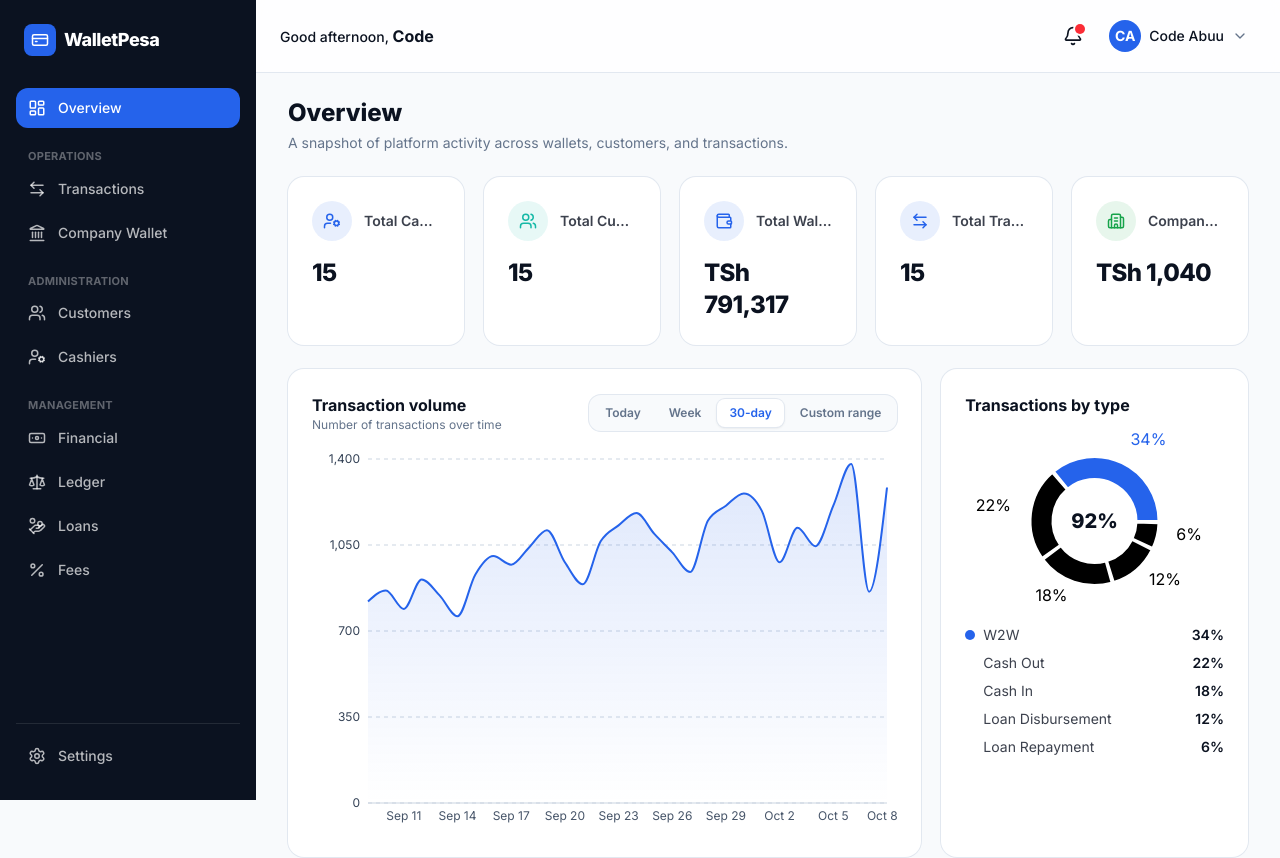
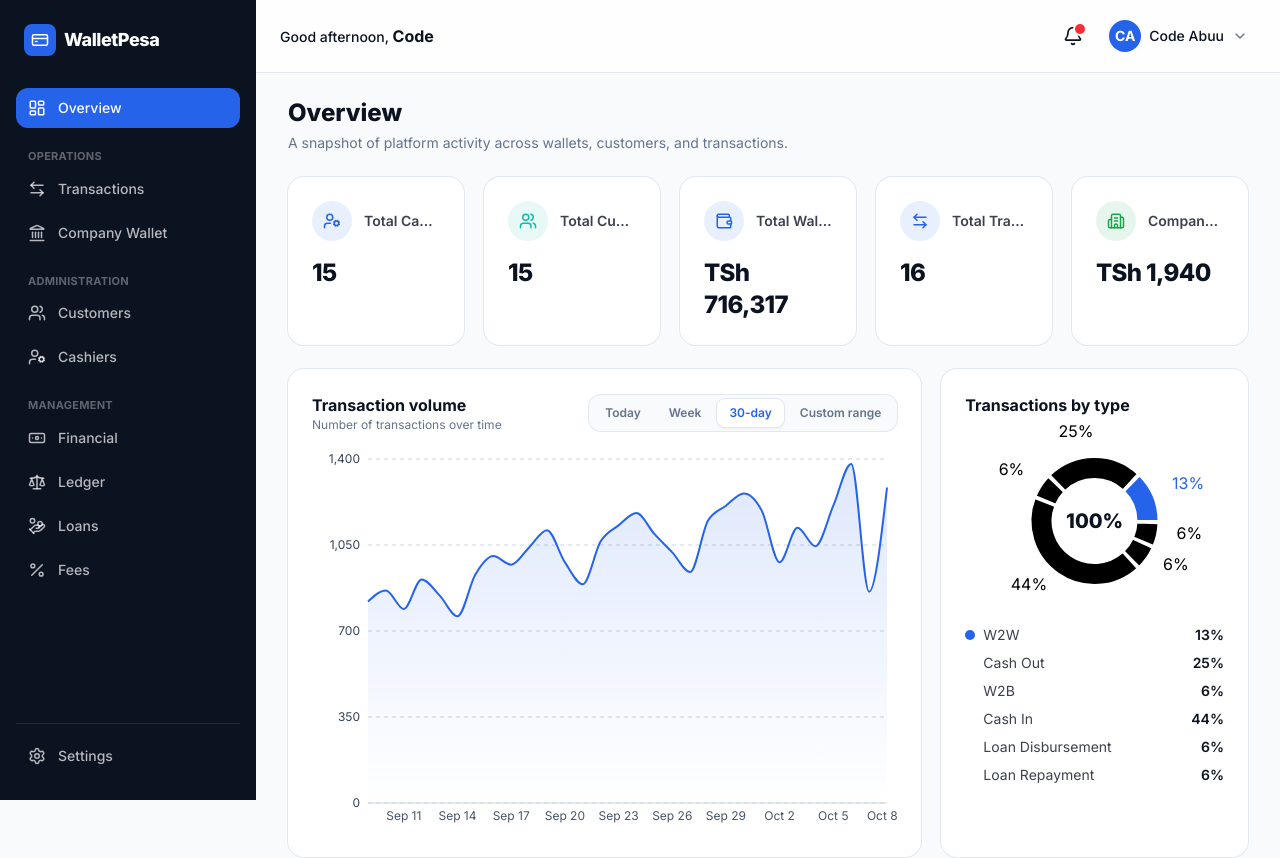
Before and after one commit to Abuu37/E-wallet-frontend, a React (Vite) app: page /dashboard in a window 1280 px wide. Shown: the top 858 px of the page. Built offline with nearby package versions, Linux system fonts and the light colour scheme.

Commit message:
feat: add W2B (wallet-to-bank withdrawal) transaction type end-to-end

```diff
--- a/src/components/ui/TransactionHistoryView.tsx
+++ b/src/components/ui/TransactionHistoryView.tsx
@@ -18,6 +18,7 @@ import {
   Globe,
   Percent,
   CalendarDays,
+  Landmark,
 } from 'lucide-react'
 import TypeBadge from './TypeBadge'
 import StatusBadge, { type StatusBadgeVariant } from './StatusBadge'
@@ -47,6 +48,7 @@ const txTypeIcon: Record<TxType, typeof Send> = {
   W2W: Send,
   'Cash In': ArrowDownRight,
   'Cash Out': ArrowUpRight,
+  W2B: Landmark,
   'Loan Disbursement': HandCoins,
   'Loan Repayment': HandCoins,
 }
@@ -55,6 +57,7 @@ const typeTone = {
   W2W: 'blue',
   'Cash In': 'green',
   'Cash Out': 'rose',
+  W2B: 'rose',
   'Loan Disbursement': 'orange',
   'Loan Repayment': 'amber',
 } as const
@@ -63,6 +66,7 @@ const recipientLabel: Record<TxType, string> = {
   W2W: 'Recipient wallet',
   'Cash In': 'Served by (cashier)',
   'Cash Out': 'Served by (cashier)',
+  W2B: 'Bank account',
   'Loan Disbursement': 'Loan account',
   'Loan Repayment': 'Loan account',
 }
@@ -73,6 +77,7 @@ const txTypeOptions: Array<TxType | 'All'> = [
   'W2W',
   'Cash In',
   'Cash Out',
+  'W2B',
   'Loan Disbursement',
   'Loan Repayment',
 ]
--- a/src/features/financial/pages/Financial.tsx
+++ b/src/features/financial/pages/Financial.tsx
@@ -22,6 +22,7 @@ import {
   RotateCcw,
   CirclePlus,
   FileText,
+  Landmark,
 } from 'lucide-react'
 import type { LucideIcon } from 'lucide-react'
 import StatCard from '../../../components/ui/StatCard'
@@ -52,6 +53,7 @@ const typeTone = {
   W2W: 'blue',
   'Cash In': 'green',
   'Cash Out': 'rose',
+  W2B: 'rose',
   'Loan Disbursement': 'orange',
   'Loan Repayment': 'amber',
 } as const
@@ -60,6 +62,7 @@ const txTypeIcon = {
   W2W: Send,
   'Cash In': ArrowDownRight,
   'Cash Out': ArrowUpRight,
+  W2B: Landmark,
   'Loan Disbursement': HandCoins,
   'Loan Repayment': HandCoins,
 } as const
@@ -68,6 +71,7 @@ const recipientLabel = {
   W2W: 'Recipient wallet',
   'Cash In': 'Served by (cashier)',
   'Cash Out': 'Served by (cashier)',
+  W2B: 'Bank account',
   'Loan Disbursement': 'Loan account',
   'Loan Repayment': 'Loan account',
 } as const
--- a/src/features/ledger/data.ts
+++ b/src/features/ledger/data.ts
@@ -41,6 +41,7 @@ export interface JournalEntry {
 export const TRUST_ACCOUNT_BALANCE = 3_800_000
 
 export const chartOfAccounts: Account[] = [
+  { id: '1010', name: 'Bank Account', category: 'Asset' },
   { id: '1020', name: 'Loans Receivable', category: 'Asset' },
   { id: '2000', name: 'Customer Wallet', category: 'Liability' },
   { id: '2005', name: 'Cashier Float Wallet', category: 'Liability' },
@@ -76,6 +77,16 @@ const cashierFloatLine = (debit: number, credit: number): JournalLine => ({
   credit,
 })
 
+// W2B pays out to a real external bank account, so — unlike Cash In/Out, which only ever
+// move between two internal liability wallets — it needs an actual asset account on the
+// other side of the entry: the company's own bank balance genuinely decreases.
+const bankAccountLine = (debit: number, credit: number): JournalLine => ({
+  accountId: '1010',
+  accountName: accountName('1010'),
+  debit,
+  credit,
+})
+
 /** Splits a recognized fee into net Fee Income and the excise tax owed on it, as matched credit lines. */
 const feeLines = (fee: number): JournalLine[] => {
   if (fee <= 0) return []
@@ -93,6 +104,8 @@ const describe = (tx: Transaction) => {
       return `Cash deposit via ${tx.channel} — served by ${tx.recipientName ?? 'cashier'}`
     case 'Cash Out':
       return `Cash withdrawal via ${tx.channel} — served by ${tx.recipientName ?? 'cashier'}`
+    case 'W2B':
+      return `Wallet-to-bank withdrawal to ${tx.recipientName ?? 'bank account'}`
     case 'W2W':
       return `Wallet-to-wallet transfer to ${tx.recipientName ?? 'recipient'}`
     case 'Loan Disbursement':
@@ -127,6 +140,11 @@ const buildLines = (tx: Transaction): JournalLine[] => {
     case 'Cash Out':
       lines.push(walletLine(tx.amount, 0))
       lines.push(cashierFloatLine(0, tx.amount - fee))
+      lines.push(...feeLines(fee))
+      break
+    case 'W2B':
+      lines.push(walletLine(tx.amount, 0))
+      lines.push(bankAccountLine(0, tx.amount - fee))
       lines.push(...feeLines(fee))
       break
     case 'W2W':
--- a/src/features/overview/data.ts
+++ b/src/features/overview/data.ts
@@ -93,13 +93,16 @@ export interface TransactionTypeShare {
 }
 
 // Fixed categorical order, validated adjacency (incl. circular pie wrap). Never reassign hues.
-export const transactionByType: TransactionTypeShare[] = [
-  { type: 'W2W', value: 34, color: '#2563eb' },
-  { type: 'Cash Out', value: 22, color: 'var(--color-chart-orange)' },
-  { type: 'Cash In', value: 18, color: 'var(--color-chart-aqua)' },
-  { type: 'Loan Disbursement', value: 12, color: 'var(--color-chart-amber)' },
-  { type: 'Loan Repayment', value: 6, color: 'var(--color-chart-green)' },
-]
+// Values (percentage shares) are computed live from real transactions — see
+// getTransactionTypeShare in features/transactions/data.ts; this only fixes each type's color.
+export const transactionTypeColor: Record<string, string> = {
+  W2W: '#2563eb',
+  'Cash Out': 'var(--color-chart-orange)',
+  W2B: 'var(--color-chart-red)',
+  'Cash In': 'var(--color-chart-aqua)',
+  'Loan Disbursement': 'var(--color-chart-amber)',
+  'Loan Repayment': 'var(--color-chart-green)',
+}
 
 export const walletOverview = {
   activeWallets: 9342,
--- a/src/features/overview/pages/Overview.tsx
+++ b/src/features/overview/pages/Overview.tsx
@@ -45,11 +45,16 @@ import Drawer from '../../../components/ui/Drawer'
 import {
   volumeByRange,
   volume30Day,
-  transactionByType,
+  transactionTypeColor,
   loanOverview,
   type VolumeRange,
 } from '../data'
-import { transactions, getAmountTone, formatTxDateTime } from '../../transactions/data'
+import {
+  transactions,
+  getAmountTone,
+  formatTxDateTime,
+  getTransactionTypeShare,
+} from '../../transactions/data'
 import {
   chartOfAccounts,
   getAccountBalance,
@@ -119,6 +124,7 @@ const typeTone = {
   W2W: 'blue',
   'Cash In': 'green',
   'Cash Out': 'rose',
+  W2B: 'rose',
   'Loan Disbursement': 'orange',
   'Loan Repayment': 'amber',
 } as const
@@ -127,6 +133,7 @@ const txTypeIcon = {
   W2W: Send,
   'Cash In': ArrowDownRight,
   'Cash Out': ArrowUpRight,
+  W2B: Landmark,
   'Loan Disbursement': HandCoins,
   'Loan Repayment': HandCoins,
 } as const
@@ -135,6 +142,7 @@ const recipientLabel = {
   W2W: 'Recipient wallet',
   'Cash In': 'Served by (cashier)',
   'Cash Out': 'Served by (cashier)',
+  W2B: 'Bank account',
   'Loan Disbursement': 'Loan account',
   'Loan Repayment': 'Loan account',
 } as const
@@ -232,6 +240,10 @@ export default function Overview() {
     setTxDrawerOpen(true)
   }
 
+  const transactionByType = getTransactionTypeShare(transactions).map((entry) => ({
+    ...entry,
+    color: transactionTypeColor[entry.type] ?? '#999999',
+  }))
   const totalTypeShare = transactionByType.reduce((sum, entry) => sum + entry.value, 0)
 
   // Same figures as the Company Wallet screen — see features/wallets/pages/CompanyWallet.tsx.
--- a/src/features/transactions/data.ts
+++ b/src/features/transactions/data.ts
@@ -1,7 +1,7 @@
 import { cashiers } from '../cashiers/data'
 
 export type TxStatus = 'Successful' | 'Pending' | 'Failed'
-export type TxType = 'W2W' | 'Cash In' | 'Cash Out' | 'Loan Disbursement' | 'Loan Repayment'
+export type TxType = 'W2W' | 'Cash In' | 'Cash Out' | 'W2B' | 'Loan Disbursement' | 'Loan Repayment'
 export type TxChannel = 'Web App' | 'USSD' | 'Agent'
 
 export interface Transaction {
@@ -56,7 +56,7 @@ export const formatTxDateTime = (tx: Pick<Transaction, 'date' | 'time'>, now: Da
 /** Amount text color by transaction type: Cash In is money coming in (green), Cash Out is money going out (red). */
 export const getAmountTone = (type: TxType) => {
   if (type === 'Cash In') return 'text-green-700'
-  if (type === 'Cash Out') return 'text-red-600'
+  if (type === 'Cash Out' || type === 'W2B') return 'text-red-600'
   return 'text-ink'
 }
 
@@ -137,6 +137,31 @@ export const getTotalWalletBalance = (txs: Transaction[]) =>
 export const getCashierId = (name?: string) =>
   (name && cashiers.find((cashier) => cashier.name === name)?.id) || '—'
 
+// Fixed categorical display order — kept separate from the live counts below so chart color
+// adjacency (picked per type, not per value) never has to be re-validated when volumes change.
+export const TX_TYPE_ORDER: TxType[] = [
+  'W2W',
+  'Cash Out',
+  'W2B',
+  'Cash In',
+  'Loan Disbursement',
+  'Loan Repayment',
+]
+
+/**
+ * Each type's share of all Successful transactions, as a rounded percentage — Pending/Failed
+ * are excluded from both the count and the denominator, matching how "Total Transactions" is
+ * defined elsewhere (Overview). Order follows TX_TYPE_ORDER regardless of volume.
+ */
+export const getTransactionTypeShare = (txs: Transaction[]) => {
+  const successful = txs.filter((tx) => tx.status === 'Successful')
+  const total = successful.length
+  return TX_TYPE_ORDER.map((type) => {
+    const count = successful.filter((tx) => tx.type === type).length
+    return { type, value: total > 0 ? Math.round((count / total) * 100) : 0 }
+  })
+}
+
 // Amounts are whole TZS (no cents) with a realistic floor of TSh 10,000 per transaction.
 export const transactions: Transaction[] = [
   { id: 'TXN-98214', customer: 'Grace Mwangi', phone: '+255 755 442 118', type: 'Loan Repayment', channel: 'Web App', amount: 5000, fee: 0, status: 'Successful', date: '2026-09-28', time: '16:42', recipientName: 'Loan LN-3012', recipientAccount: 'LN-3012', customerId: 'CUS-1003' },
@@ -157,4 +182,6 @@ export const transactions: Transaction[] = [
   { id: 'TXN-97907', customer: 'Hassan Kitwana', phone: '+255 713 902 448', type: 'Cash Out', channel: 'Agent', amount: 31000, fee: 300, status: 'Successful', date: '2026-10-20', time: '10:40', recipientName: 'Neema Komba', recipientAccount: 'FA-384032', customerId: 'CUS-1010' },
   { id: 'TXN-97908', customer: 'John Foxton', phone: '+255 712 003 221', type: 'Cash In', channel: 'Agent', amount: 12000, fee: 0, status: 'Successful', date: '2026-09-01', time: '15:03', recipientName: 'Yusuf Abdallah', recipientAccount: 'FA-384033', customerId: 'CUS-1002' },
   { id: 'TXN-97909', customer: 'Asha Juma', phone: '+255 617 812 845', type: 'Cash In', channel: 'Agent', amount: 14000, fee: 0, status: 'Successful', date: '2026-10-20', time: '11:17', recipientName: 'Grace Lyimo', recipientAccount: 'FA-384034', customerId: 'CUS-1001' },
+  { id: 'TXN-98301', customer: 'Grace Mwangi', phone: '+255 755 442 118', type: 'W2B', channel: 'Web App', amount: 50000, fee: 1000, status: 'Successful', date: '2026-10-24', time: '10:15', recipientName: 'NMB Bank', recipientAccount: '0142220099881', customerId: 'CUS-1003' },
+  { id: 'TXN-98302', customer: 'Peter Mushi', phone: '+255 688 990 004', type: 'W2B', channel: 'USSD', amount: 25000, fee: 0, status: 'Pending', date: '2026-10-25', time: '16:40', recipientName: 'CRDB Bank', recipientAccount: '0110123456789', customerId: 'CUS-1004' },
 ]
--- a/src/features/transactions/pages/Transactions.tsx
+++ b/src/features/transactions/pages/Transactions.tsx
@@ -24,6 +24,7 @@ import {
   HandCoins,
   ArrowUpRight,
   ArrowDownRight,
+  Landmark,
 } from 'lucide-react'
 import StatCard from '../../../components/ui/StatCard'
 import StatusBadge from '../../../components/ui/StatusBadge'
@@ -59,6 +60,7 @@ const typeTone = {
   W2W: 'blue',
   'Cash In': 'green',
   'Cash Out': 'rose',
+  W2B: 'rose',
   'Loan Disbursement': 'orange',
   'Loan Repayment': 'amber',
 } as const
@@ -67,6 +69,7 @@ const txTypeIcon = {
   W2W: Send,
   'Cash In': ArrowDownRight,
   'Cash Out': ArrowUpRight,
+  W2B: Landmark,
   'Loan Disbursement': HandCoins,
   'Loan Repayment': HandCoins,
 } as const
@@ -75,6 +78,7 @@ const recipientLabel = {
   W2W: 'Recipient wallet',
   'Cash In': 'Served by (cashier)',
   'Cash Out': 'Served by (cashier)',
+  W2B: 'Bank account',
   'Loan Disbursement': 'Loan account',
   'Loan Repayment': 'Loan account',
 } as const
@@ -85,6 +89,7 @@ const typeOptions: Array<TxType | 'All'> = [
   'W2W',
   'Cash In',
   'Cash Out',
+  'W2B',
   'Loan Disbursement',
   'Loan Repayment',
 ]
--- a/src/features/wallets/pages/CompanyWallet.tsx
+++ b/src/features/wallets/pages/CompanyWallet.tsx
@@ -11,11 +11,12 @@ import {
 
 const LAST_RECONCILED_AT = '2026-10-22 08:00'
 
-const typeOrder: TxType[] = ['Cash In', 'Cash Out', 'W2W', 'Loan Disbursement', 'Loan Repayment']
+const typeOrder: TxType[] = ['Cash In', 'Cash Out', 'W2B', 'W2W', 'Loan Disbursement', 'Loan Repayment']
 
 const typeTone: Record<TxType, 'green' | 'rose' | 'blue' | 'orange' | 'amber'> = {
   'Cash In': 'green',
   'Cash Out': 'rose',
+  W2B: 'rose',
   W2W: 'blue',
   'Loan Disbursement': 'orange',
   'Loan Repayment': 'amber',
```
